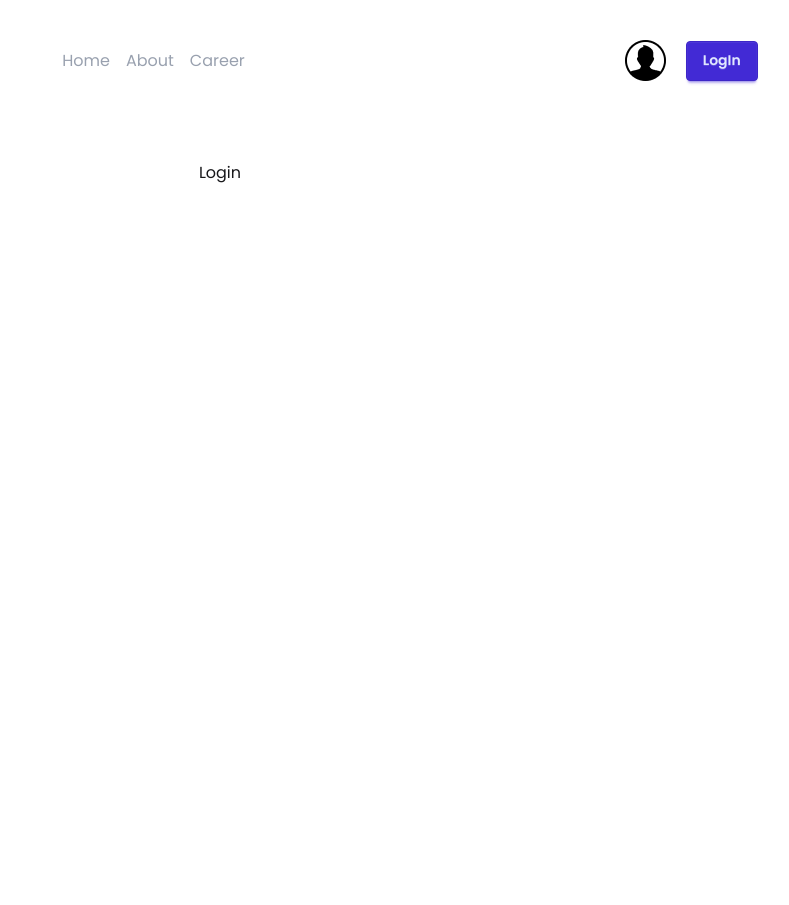
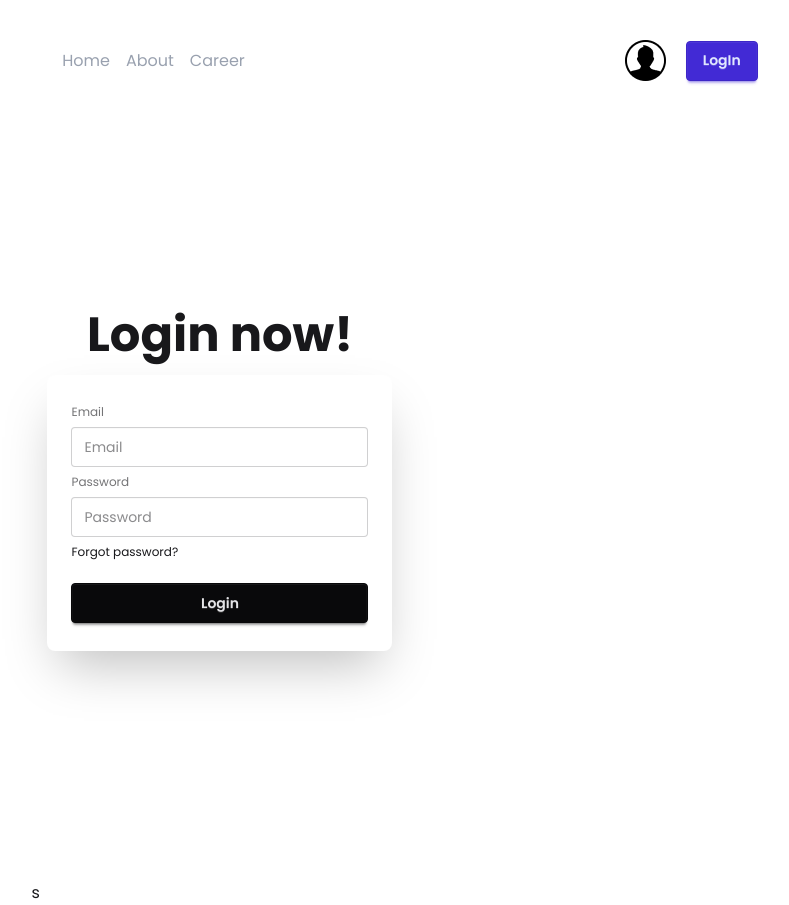
Before and after one commit to asik247/-news-website-2026-, a React (Vite) app: page /auth/login in a window 1280 px wide. Shown: the whole page, without its empty margins (420-1209 px from the left). Before the commit the page ends 800 px from the top, so only its background shows below. Built offline with nearby package versions, Linux system fonts and the light colour scheme.

Commit message:
login desing compleate

```diff
--- a/src/Components/Login.jsx
+++ b/src/Components/Login.jsx
@@ -3,7 +3,26 @@
 const Login = () => {
     return (
         <div>
-            <h2>Login</h2>
+            <div className="hero min-h-screen">
+                <div className="hero-content flex-col ">
+                    <div className="text-center ">
+                        <h1 className="text-5xl font-bold">Login now!</h1>
+
+                    </div>
+                    <div className="card bg-base-100 w-full max-w-sm shrink-0 shadow-2xl">
+                        <div className="card-body">
+                            <fieldset className="fieldset">
+                                <label className="label">Email</label>
+                                <input type="email" className="input" placeholder="Email" />
+                                <label className="label">Password</label>
+                                <input type="password" className="input" placeholder="Password" />
+                                <div><a className="link link-hover">Forgot password?</a></div>
+                                <button className="btn btn-neutral mt-4">Login</button>
+                            </fieldset>
+                        </div>
+                    </div>
+                </div>
+            </div>s
         </div>
     );
 
--- a/src/Layouts/AuthLayout.jsx
+++ b/src/Layouts/AuthLayout.jsx
@@ -9,7 +9,7 @@
                 <Navbar></Navbar>
 
             </nav>
-           <main className='w-11/12 mx-auto flex justify-center items-center mt-20'>
+           <main className='w-11/12 mx-auto flex justify-center items-center '>
              <Outlet></Outlet>
            </main>
         </div>
```
